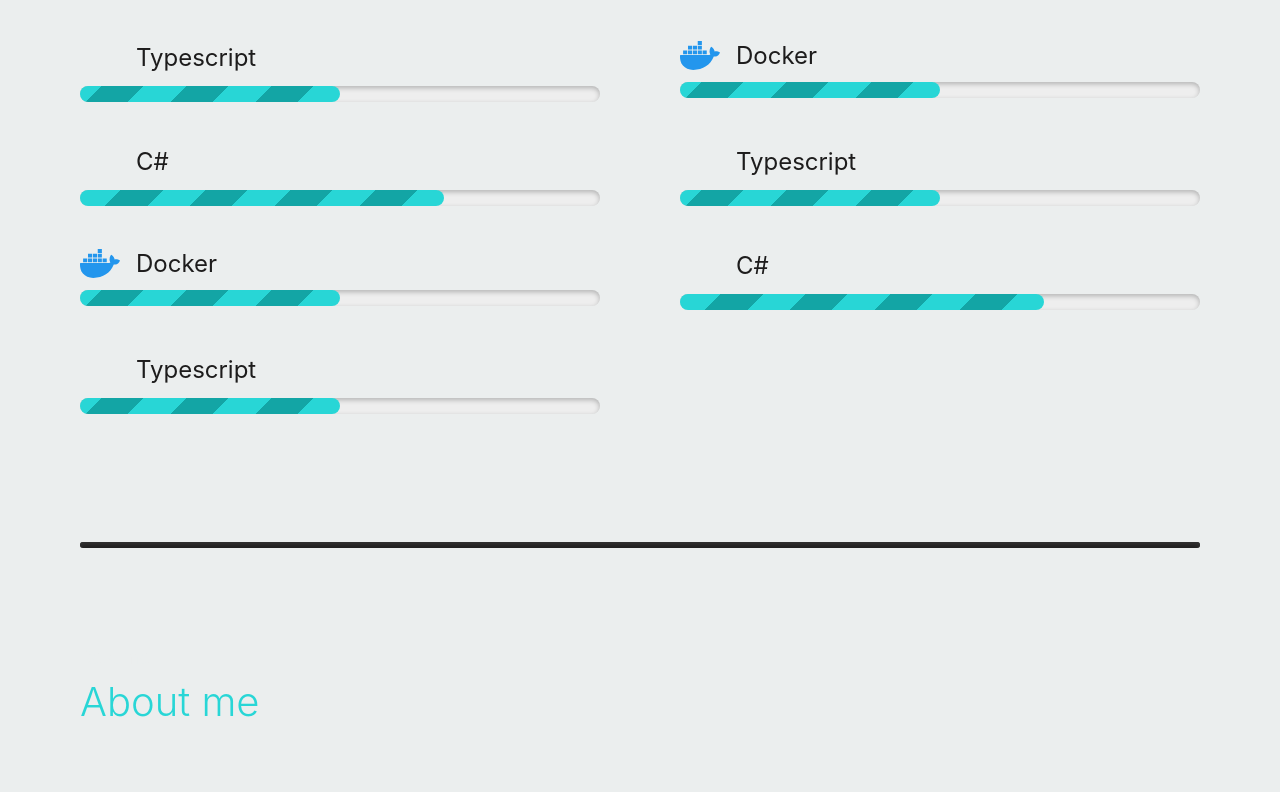
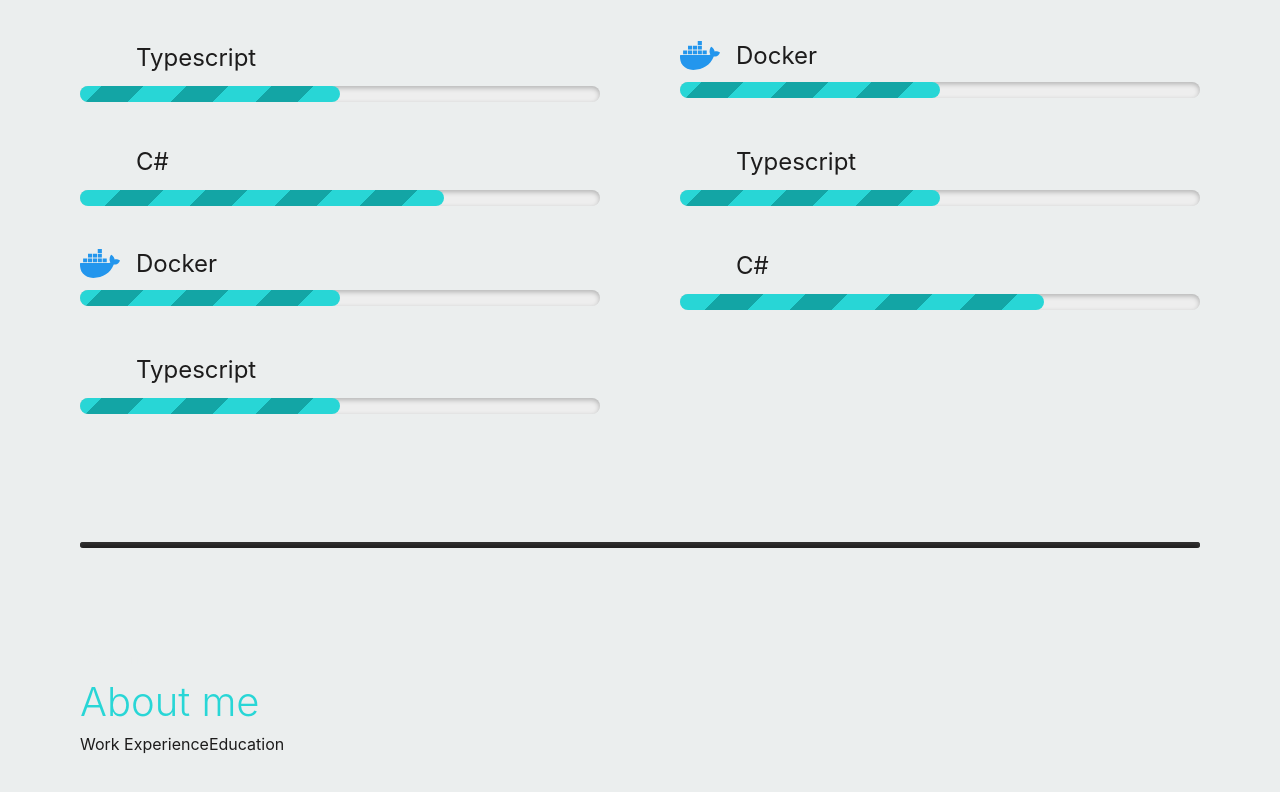
Before and after one commit to CodingBase2509/Portfolio, a React (Vite) app: page / in a window 1280 px wide. Shown: the part 1828-2620 px from the top of the page. Built offline with nearby package versions, Linux system fonts and the light colour scheme; some icons are missing.

Commit message:
add elements

```diff
--- a/src/Components/Resume/Resume.tsx
+++ b/src/Components/Resume/Resume.tsx
@@ -5,8 +5,12 @@ import './Resume.scss';
 const Resume = ({ className }: BaseParameter) => {
   return (
     <Section className={className + ' resume'} mainHeader="About me" secondaryHeader="Resume">
-      <div className="work-experience"></div>
-      <div className="education"></div>
+      <div className="switch">
+        <span>Work Experience</span>
+        <span>Education</span>
+      </div>
+      <article className="work-experience"></article>
+      <article className="education"></article>
     </Section>
   );
 };
```
